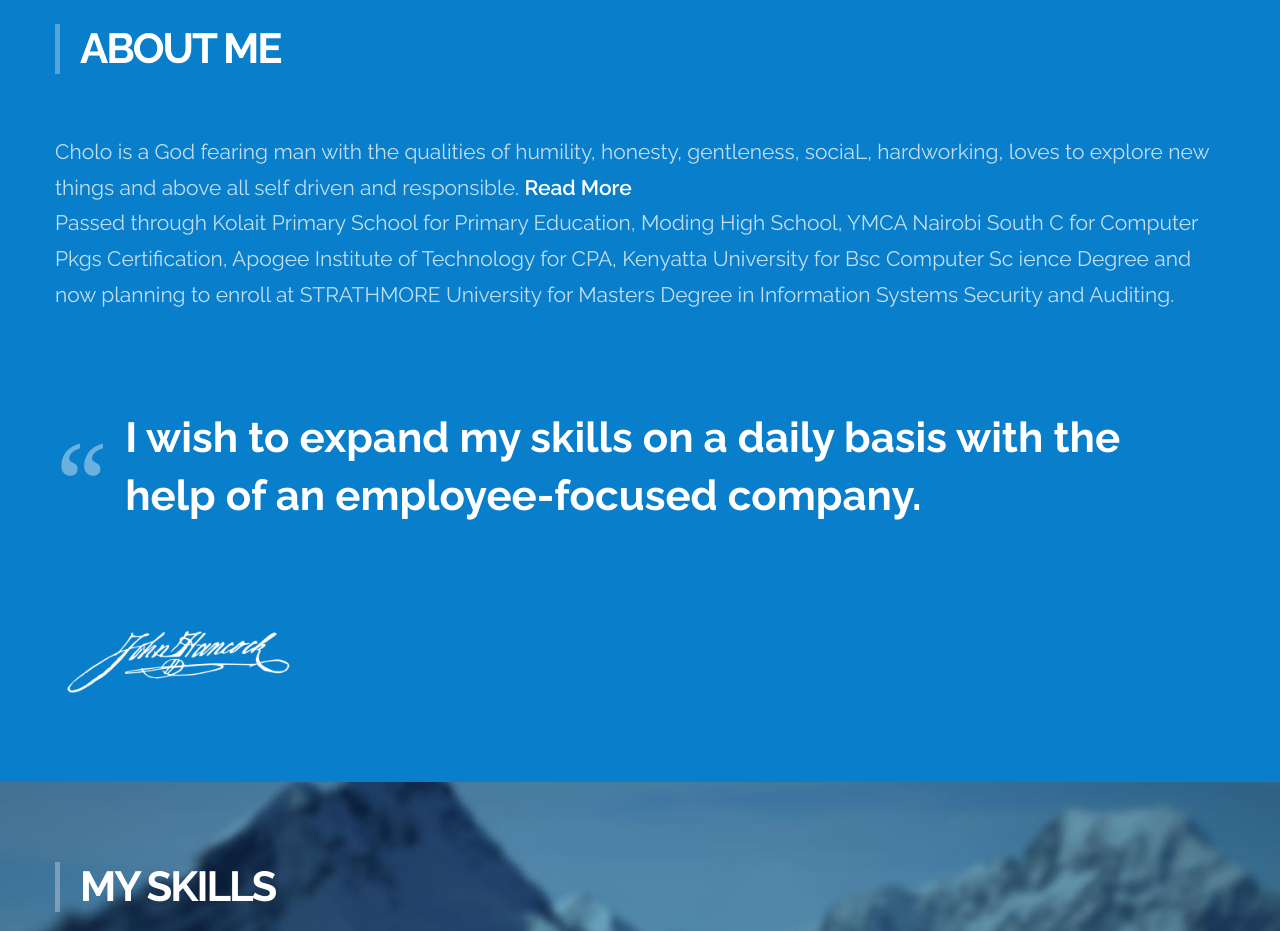
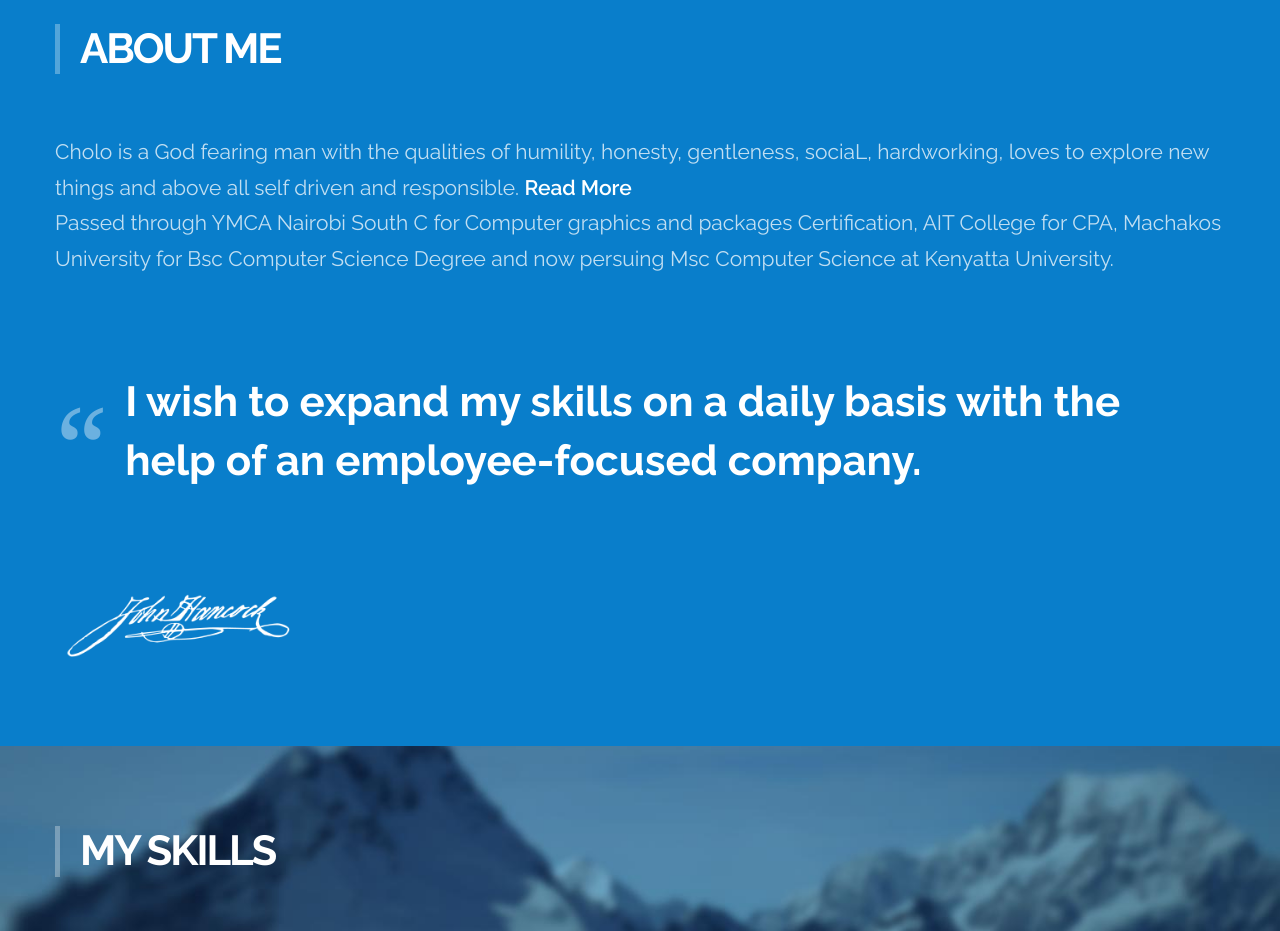
Before and after one commit to choloeugine/choloeugine.github.com, a plain HTML site: page index.html in a window 1280 px wide. Shown: the part 1200-2131 px from the top of the page. Drawn offline with Linux system fonts and the light colour scheme.

Commit message:
Update index.html

```diff
--- a/index.html
+++ b/index.html
@@ -191,7 +191,7 @@
             <div class="content" id="About">
 
                 <h2 class="border wow fadeInRightBig" data-wow-offset="80" data-wow-duration="2s">About me</h2>
-                <p>Cholo is a God fearing man with the qualities of humility, honesty, gentleness, sociaL, hardworking, loves to explore new things and above all self driven and responsible. <a href="#">Read More</a><br> Passed through Kolait Primary School for Primary Education, Moding High School, YMCA Nairobi South C for Computer Pkgs Certification, Apogee Institute of Technology for CPA, Kenyatta University for Bsc Computer Sc ience Degree and now planning to enroll at STRATHMORE University for Masters Degree in Information Systems Security and Auditing.</p><br>
+                <p>Cholo is a God fearing man with the qualities of humility, honesty, gentleness, sociaL, hardworking, loves to explore new things and above all self driven and responsible. <a href="#">Read More</a><br> Passed through YMCA Nairobi South C for Computer graphics and packages Certification, AIT College for CPA, Machakos University for Bsc Computer Science Degree and  now persuing Msc Computer Science at Kenyatta University.</p><br>
 
 
                 <blockquote class="wow fadeInLeftBig" data-wow-offset="80" data-wow-duration="3s"><p>I wish to expand my skills on a daily basis with the help of an employee-focused company.</p></blockquote>
```
